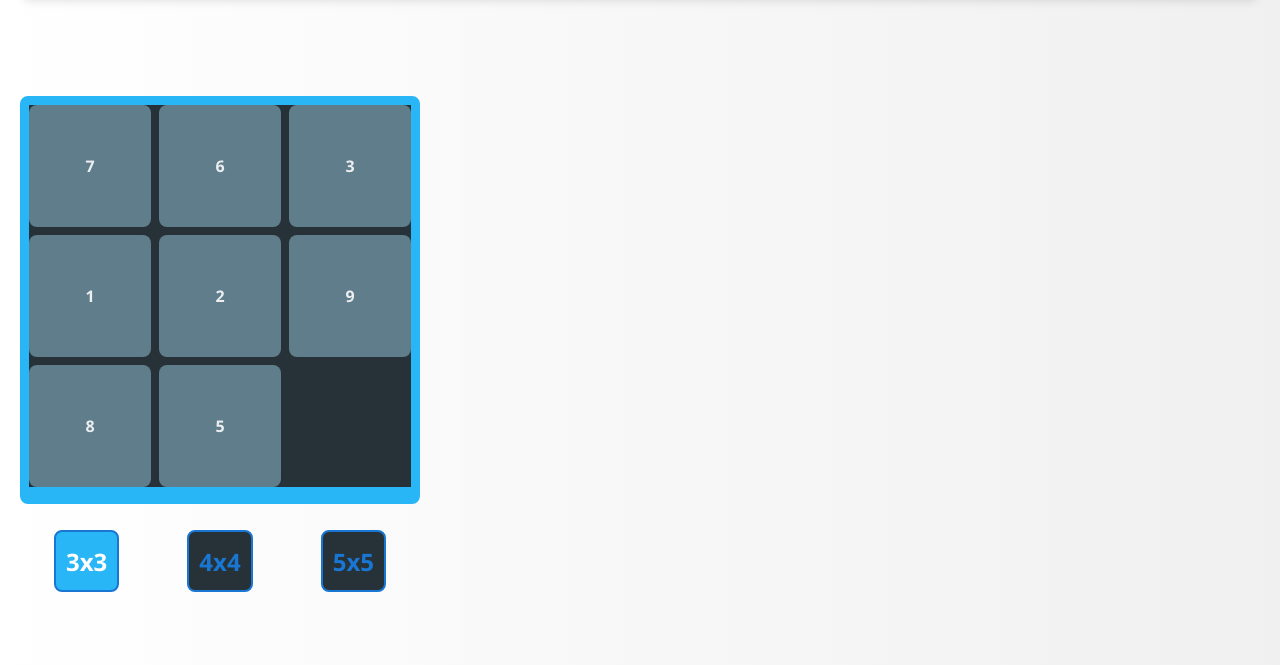
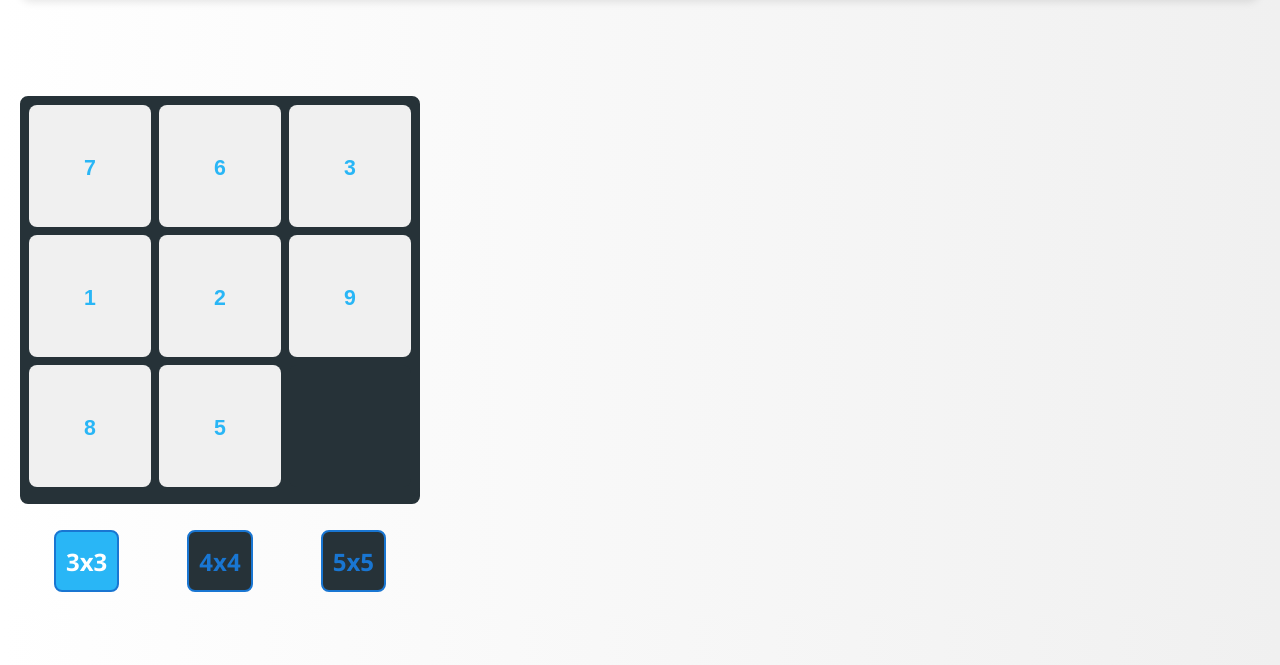
Before and after one commit to mazgio/puzzle3D, a plain HTML site: page index.html in a window 1280 px wide. Shown: the part 135-800 px from the top of the page. Drawn offline with Linux system fonts and the light colour scheme.

Commit message:
changed background container and styled different

```diff
--- a/puzzle_game.js
+++ b/puzzle_game.js
@@ -2,7 +2,7 @@ document.addEventListener('DOMContentLoaded', function () {
   const puzzleContainer = document.getElementById('puzzle-container');
   const gridSizeButtons = document.querySelectorAll('.grid-size-button');
 
-  let gridSize = parseInt(localStorage.getItem('gridSize')) || 3; // Retrieve gridSize from localStorage
+  let gridSize = parseInt(localStorage.getItem('gridSize')) || 3;
   let emptyIndex = parseInt(localStorage.getItem('emptyIndex')) || gridSize * gridSize - 1;
 
   function createPuzzle() {
@@ -19,30 +19,45 @@ document.addEventListener('DOMContentLoaded', function () {
     for (let i = 0; i < totalPieces; i++) {
       const piece = document.createElement('div');
       piece.className = 'puzzle-piece';
-      piece.style.fontSize = `${6 / gridSize}vh`;
+      piece.style.fontSize = `${8 / gridSize}vh`;
 
       const row = Math.floor(i / gridSize) + 1;
       const col = (i % gridSize) + 1;
 
+      const numberContainer = document.createElement('div');
+      numberContainer.className = 'number-container';
+      const number = document.createElement('span');
+      number.className = 'number';
+
       if (i === emptyIndex) {
         piece.classList.add('empty');
-        piece.textContent = '';
+        number.textContent = ''; // For empty space
       } else {
         const randomIndex = Math.floor(Math.random() * numbers.length);
-        piece.textContent = numbers[randomIndex];
+        number.textContent = numbers[randomIndex];
         numbers.splice(randomIndex, 1);
       }
 
+      numberContainer.appendChild(number);
+      piece.appendChild(numberContainer);
       piece.addEventListener('click', () => movePiece(i));
-
       puzzleContainer.appendChild(piece);
     }
+    updateNumberStyles(); // Add this line to update number styles
+
 
     gridSizeButtons.forEach((button) => {
       button.classList.remove('active');
       if (parseInt(button.dataset.size) === gridSize) {
         button.classList.add('active');
       }
+    });
+  }
+
+  function updateNumberStyles() {
+    // Loop through puzzle pieces and update number styles
+    puzzleContainer.querySelectorAll('.number').forEach((number) => {
+      number.style.fontSize = `${8 / gridSize}vh`;
     });
   }
 
@@ -114,6 +129,9 @@ document.addEventListener('DOMContentLoaded', function () {
 
     element1.classList.toggle('empty');
     element2.classList.toggle('empty');
+
+    updateNumberStyles(); // Add this line to update number styles
+
   }
 
   function isPuzzleSolved() {
--- a/style.css
+++ b/style.css
@@ -53,8 +53,8 @@ h1 {
   height: 50vh;
   background-color: var(--darkcol);
   border-radius: 8px;
-  border: 9px solid var(--mcol0);
-  box-shadow: 0px 8px 0px var(--mcol0);
+  border: 9px solid var(--darkcol);
+  box-shadow: 0px 8px 0px var(--darkcol);
   display: grid;
   grid-template-columns: repeat(3, 1fr);
   gap: 8px;
@@ -63,8 +63,8 @@ h1 {
 .puzzle-piece {
   width: 100%;
   height: 100%;
-  background-color: var(--txtcol1);
-  color: var(--whitecol);
+  background-color: var(--bgcol);
+  color: var(--mcol0);
   font-size: 10vh;
   font-weight: bold;
   text-align: center;
@@ -75,6 +75,41 @@ h1 {
   user-select: none;
   transition: transform 0.3s;
   border-radius: 8px;
+}
+
+.puzzle-piece .number {
+  font-size: 3.5em; /* Adjust the font size to your preference */
+  border-radius: 15px; /* Rounded corners for a nice form */
+  transition: transform 0.3s ease-in-out;
+  font-weight: bold; /* Make the text bold for emphasis */
+  font-family: "Arial", sans-serif; /* Choose a suitable font-family */
+  box-shadow: 100 20px 4px rgba(14, 53, 182, 0.1); /* Add a subtle box shadow */
+}
+
+.puzzle-piece.clicked .number {
+  color: #3498db; /* Change color when clicked, you can choose a different color */
+}
+
+.puzzle-piece:not(.empty):hover .number {
+  color: #44b7f7; /* Change color on hover, you can choose a different color */
+  transform: scale(1.1);
+}
+
+/* Add a pulsing effect for the clicked piece */
+.puzzle-piece.clicked:not(.empty) {
+  animation: pulse 0.3s ease-in-out;
+}
+
+@keyframes pulse {
+  0% {
+    transform: scale(1);
+  }
+  50% {
+    transform: scale(1.2);
+  }
+  100% {
+    transform: scale(1);
+  }
 }
 
 .puzzle-piece.empty {
```
